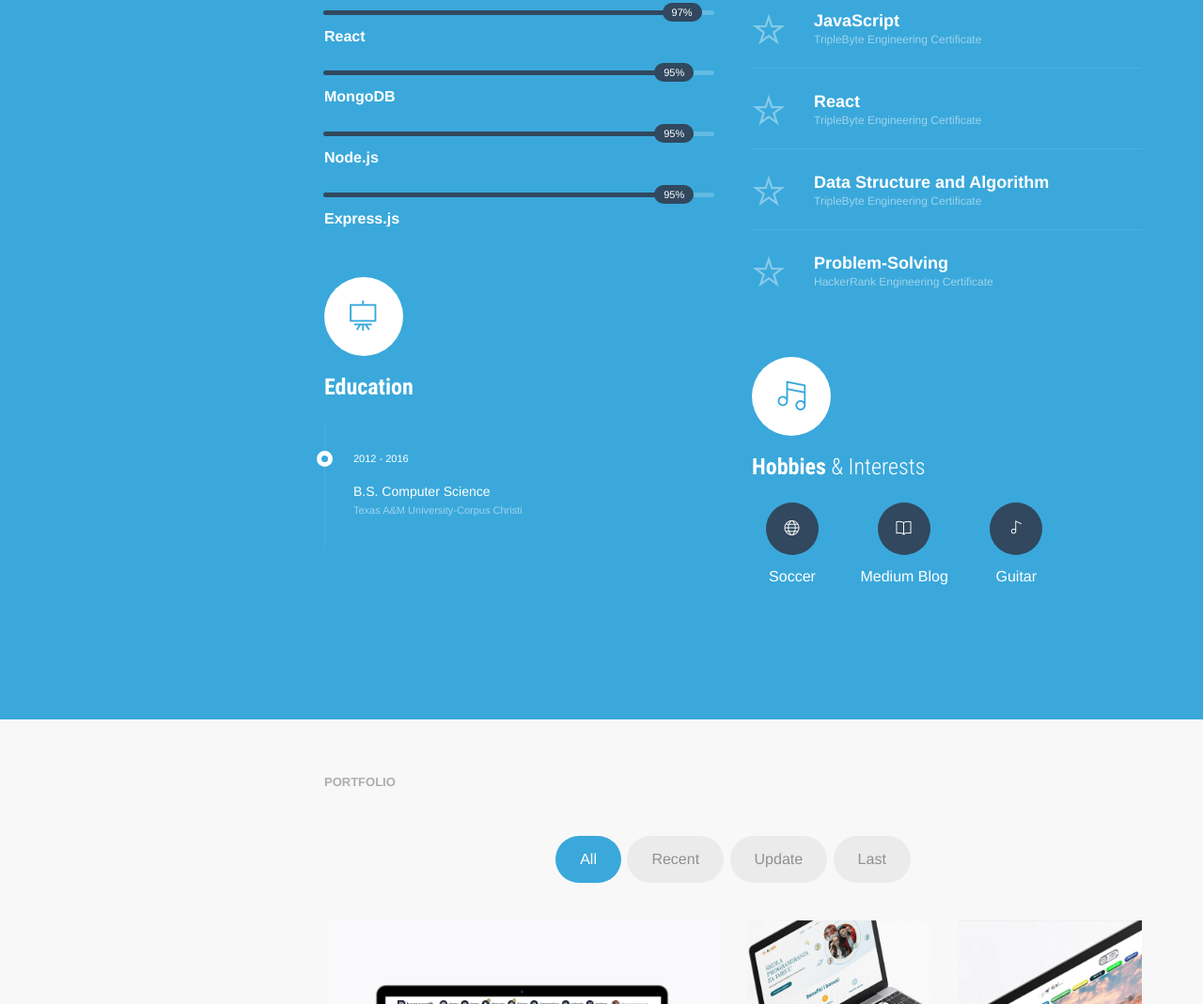
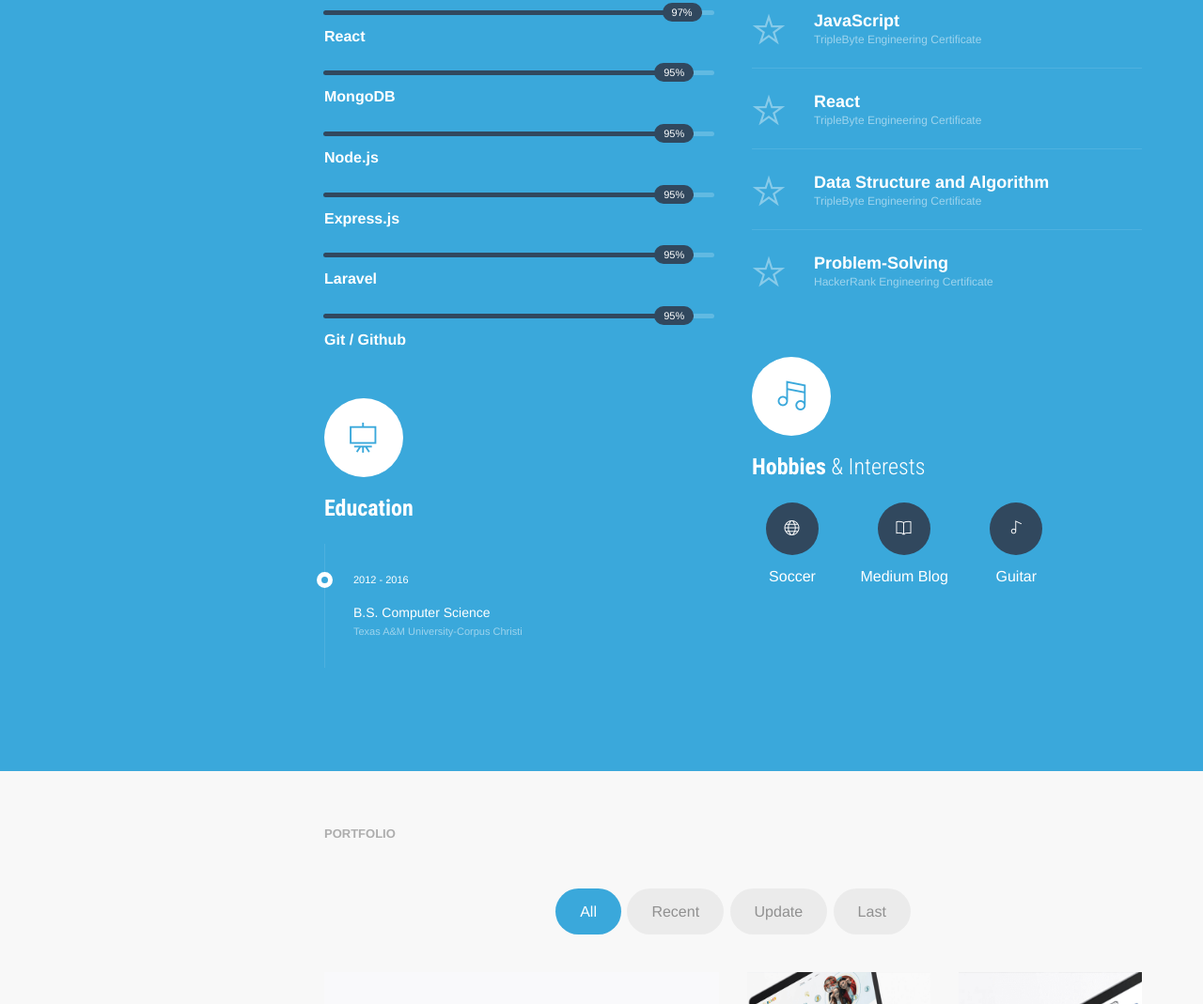
Before and after one commit to patternsharp/patternsharp.github.io, a website: page index.html in a window 1280 px wide. Shown: the part 1656-2725 px from the top of the page at 94% size. Drawn offline with Linux system fonts and the light colour scheme.

Commit message:
skill add

```diff
--- a/index.html
+++ b/index.html
@@ -144,6 +144,24 @@
                                     </div>
                                 </div>
                                 <strong>Express.js</strong>
+                            </div>
+                            <!-- Skill -->
+                            <div class="skill">
+                                <div class="progress progress-animated">
+                                    <div class="progress-bar progress-bar-secondary" role="progressbar" aria-valuenow="95" aria-valuemin="0" aria-valuemax="100">
+                                        <span></span>
+                                    </div>
+                                </div>
+                                <strong>Laravel</strong>
+                            </div>
+                            <!-- Skill -->
+                            <div class="skill">
+                                <div class="progress progress-animated">
+                                    <div class="progress-bar progress-bar-secondary" role="progressbar" aria-valuenow="95" aria-valuemin="0" aria-valuemax="100">
+                                        <span></span>
+                                    </div>
+                                </div>
+                                <strong>Git / Github</strong>
                             </div>
                         </div>
 
```
